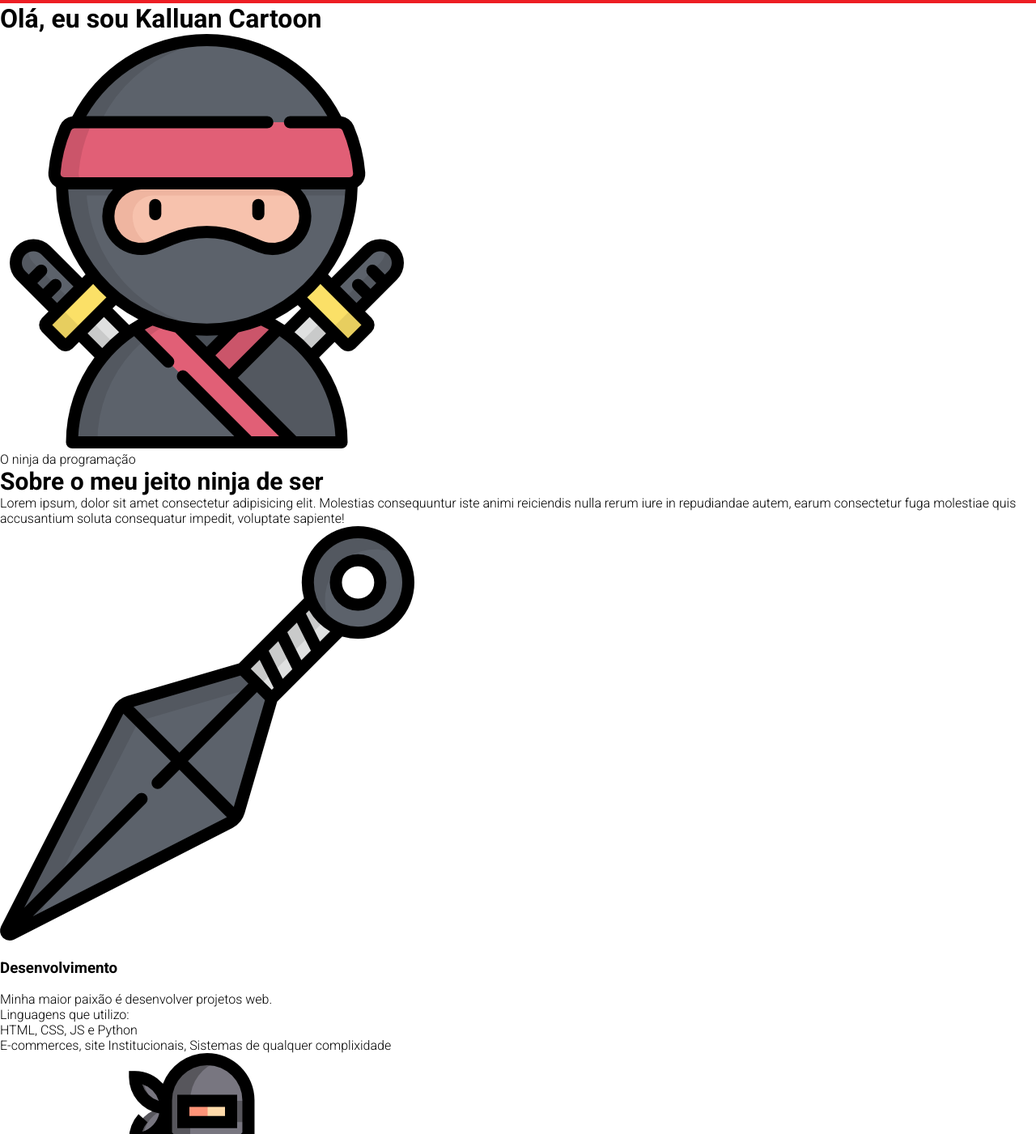
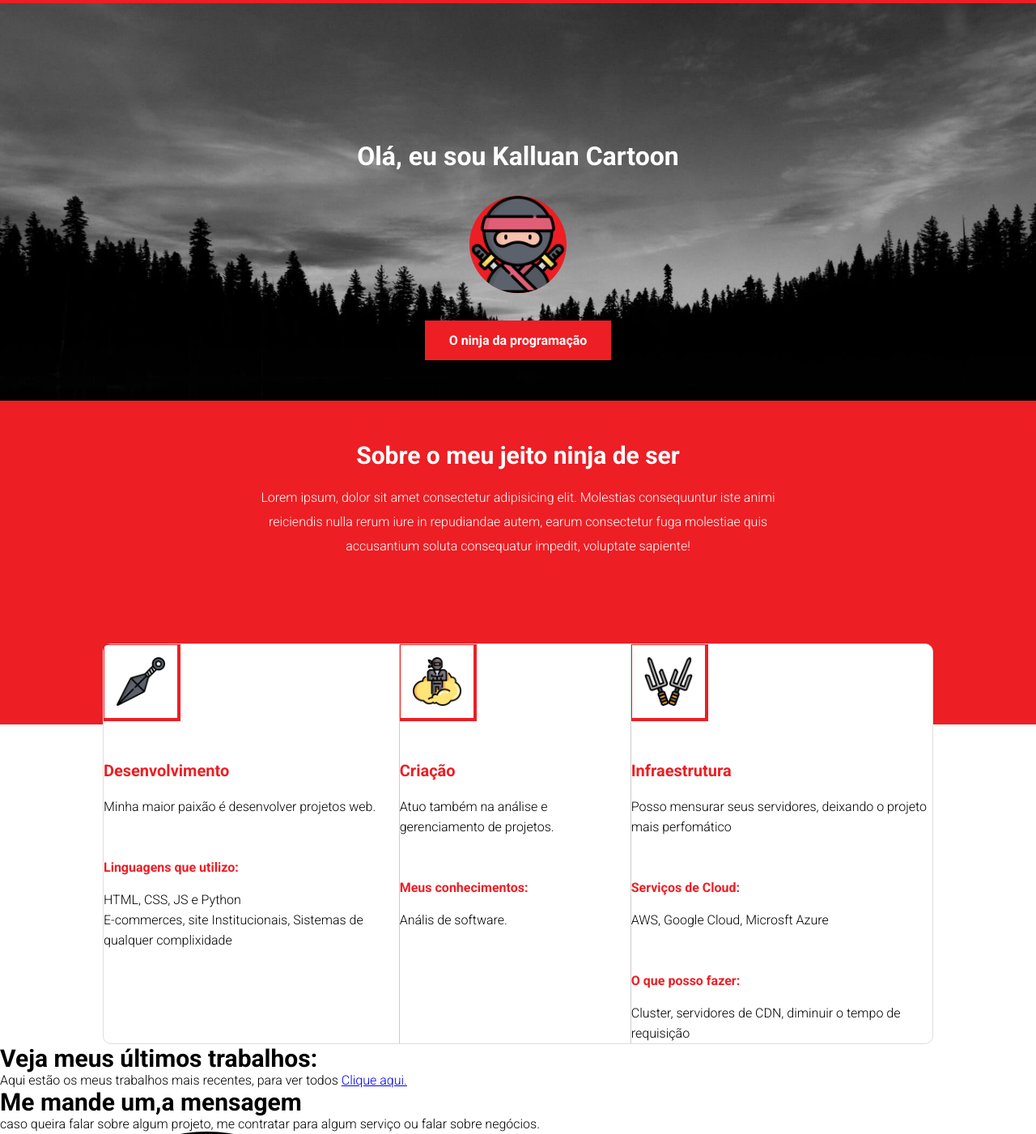
Before and after one commit to kalluancartoon/Projetos-universidade, a plain HTML site: page udemy/index.html in a window 1280 px wide. Shown: the part 56-1457 px from the top of the page at 81% size. Drawn offline with Linux system fonts and the light colour scheme.

Commit message:
estilização do container

```diff
--- a/udemy/css/styles.css
+++ b/udemy/css/styles.css
@@ -50,6 +50,115 @@ h2 {
     color:#FFF;
 }
 
-#navbar-list li a:houver {
+#navbar-list li a:hover {
     border-bottom: 1px solid #FFF;
 }
+
+/* banner */
+#main-banner {
+    heigth: 70vh;
+    background-image: url("../img/bg-projeto.jpg");
+    background-size: cover;
+    padding-top: 15vh;
+}
+
+#banner-info {
+    width: 40%;
+    margin-right: auto;
+    margin-left: auto;
+    text-align: center;
+    color: #FFF;
+    padding: 50px;
+}
+
+#banner-info img {
+    height: 120px;
+    border-radius: 50%;
+    background-color:#ED1E24;
+    margin-top: 30px;
+    margin-bottom: 30px;
+}
+
+#banner-info p {
+  background-color: #ED1E24;
+  font-weight: bold;
+  width: 200px;
+  margin-right: auto;
+  margin-left: auto;
+  padding: 15px;
+}
+
+/* about */
+
+#about-section {
+    text-align: center;
+    background-color:#ED1E24;
+    color: #FFF;
+    padding-top: 50px;
+    height: 350px;
+}
+
+#about-section h2 {
+    margin-bottom: 20px;
+}
+
+#about-section p {
+    max-width: 650px;
+    margin-right: auto;
+    margin-left: auto;
+    line-height: 30px;
+}
+
+/* skill */
+
+#skills-section {
+    margin-top: -100px;
+    background-color:#FFF;
+    width: 80%;
+    margin-right: auto;
+    margin-left: auto;
+    border: 1px solid #DDD;
+    border-radius: 10px;
+}
+
+#skills-section .container {
+    display: flex;
+    flex-direction: row;
+    justify-content: center;
+}
+
+#skills-container {
+    flex: 1 1 1;
+    text-align: center;
+    padding: 60px 25px;
+}
+
+.central {
+    border-left: 1px solid #CCC;
+    border-right: 1px solid #CCC;
+}
+
+.skills-container h3 {
+    color:#ED1E24;
+    font-size: 20px;
+}
+.skills-container img {
+    height: 60px;
+    padding: 15px;
+    margin-bottom: 25px;
+    border-top: 1px solid #ED1E24;
+    border-left: 1px solid #ED1E24;
+    border-bottom: 4px solid #ED1E24;
+    border-right: 4px solid #ED1E24;
+}
+
+.skills-container .subtitle {
+    font-weight: bold;
+    color:#ED1E24;
+    margin-top: 50px;
+    margin-bottom: 15px;
+}
+
+.skills-container p {
+    line-height: 25px;
+}
--- a/udemy/index.html
+++ b/udemy/index.html
@@ -29,7 +29,7 @@
     <!-- fim de navbar -->
     <main>
         <!-- banner inicio-->
-        <div id="banner-info">
+        <div id="main-banner">
             <div id="banner-info">
                 <h1>Olá, eu sou Kalluan Cartoon</h1>
                 <img src="img/ninja.png" alt="Perfil Ninja">
@@ -56,7 +56,7 @@
               <p class="Projetos que posso desenvolver:"></p>
               <p>E-commerces, site Institucionais, Sistemas de qualquer complixidade</p>
             </div>
-            <div class="skills-container">
+            <div class="skills-container central">
                 <img src="img/weapon2.png" alt="weapons">
               <h3>Criação</h3>
               <p>Atuo também na análise e gerenciamento de projetos.</p>
```
